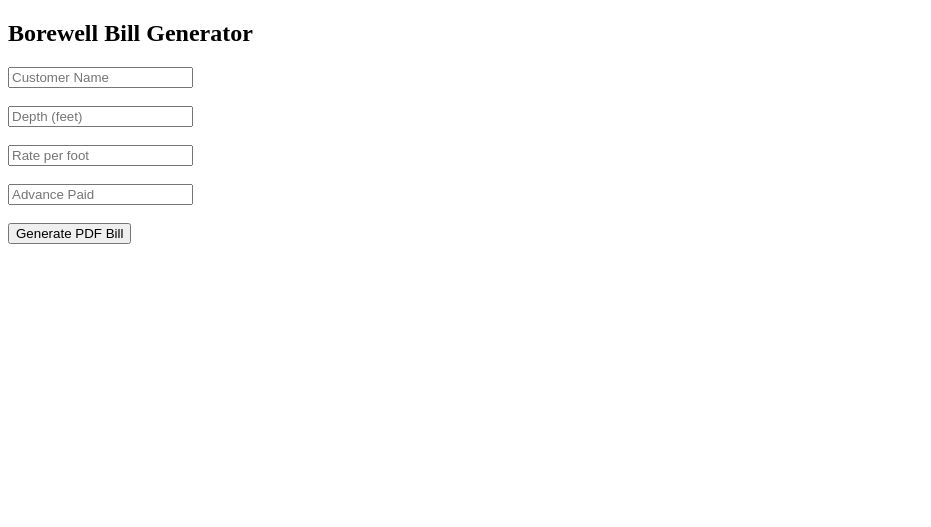
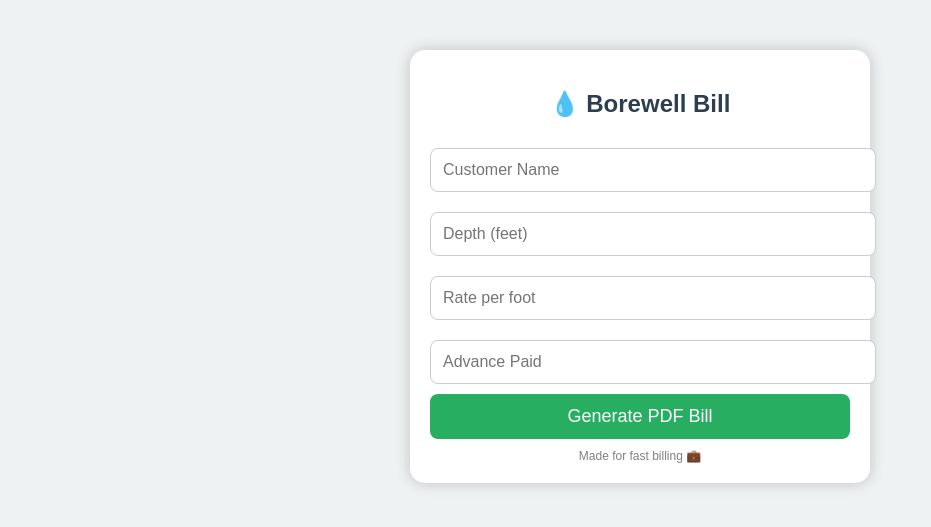
Before and after one commit to HARSHAKOLIPAKA/bill-app, a Flask app: page / in a window 1280 px wide. Shown: the top 527 px of the page, without its empty margins (0-931 px from the left). Run offline with Flask 3, Linux system fonts and the light colour scheme.

Commit message:
Update index.html

```diff
--- a/templates/index.html
+++ b/templates/index.html
@@ -1,25 +1,89 @@
 <!DOCTYPE html>
 <html>
 <head>
-    <title>Borewell Bill</title>
+    <meta name="viewport" content="width=device-width, initial-scale=1.0">
+    <title>Borewell Bill System</title>
+
+    <style>
+        body {
+            font-family: Arial;
+            background: #eef2f3;
+            margin: 0;
+            padding: 0;
+        }
+
+        .container {
+            max-width: 420px;
+            margin: 50px auto;
+            background: white;
+            padding: 20px;
+            border-radius: 15px;
+            box-shadow: 0px 0px 15px rgba(0,0,0,0.2);
+        }
+
+        h2 {
+            text-align: center;
+            color: #2c3e50;
+        }
+
+        input {
+            width: 100%;
+            padding: 12px;
+            margin: 10px 0;
+            border: 1px solid #ccc;
+            border-radius: 8px;
+            font-size: 16px;
+        }
+
+        button {
+            width: 100%;
+            padding: 12px;
+            background: #27ae60;
+            color: white;
+            border: none;
+            border-radius: 8px;
+            font-size: 18px;
+            cursor: pointer;
+        }
+
+        button:hover {
+            background: #219150;
+        }
+
+        .note {
+            text-align: center;
+            font-size: 12px;
+            color: gray;
+            margin-top: 10px;
+        }
+    </style>
 </head>
+
 <body>
 
-<h2>Borewell Bill Generator</h2>
+<div class="container">
 
-<form action="/generate" method="POST">
+    <h2>💧 Borewell Bill</h2>
 
-    <input type="text" name="name" placeholder="Customer Name" required><br><br>
+    <form action="/generate" method="POST">
 
-    <input type="number" name="depth" placeholder="Depth (feet)" required><br><br>
+        <input type="text" name="name" placeholder="Customer Name" required>
 
-    <input type="number" name="rate" placeholder="Rate per foot" required><br><br>
+        <input type="number" name="depth" placeholder="Depth (feet)" required>
 
-    <input type="number" name="advance" placeholder="Advance Paid" required><br><br>
+        <input type="number" name="rate" placeholder="Rate per foot" required>
 
-    <button type="submit">Generate PDF Bill</button>
+        <input type="number" name="advance" placeholder="Advance Paid" required>
 
-</form>
+        <button type="submit">Generate PDF Bill</button>
+
+    </form>
+
+    <div class="note">
+        Made for fast billing 💼
+    </div>
+
+</div>
 
 </body>
 </html>
```
